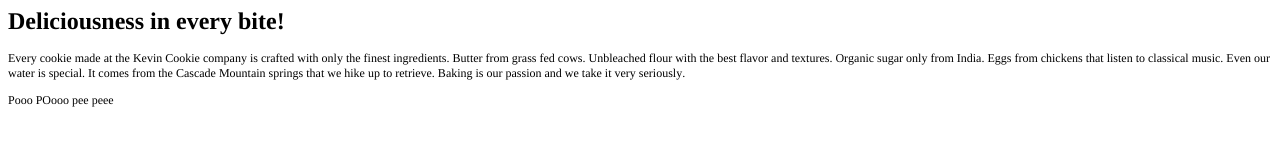
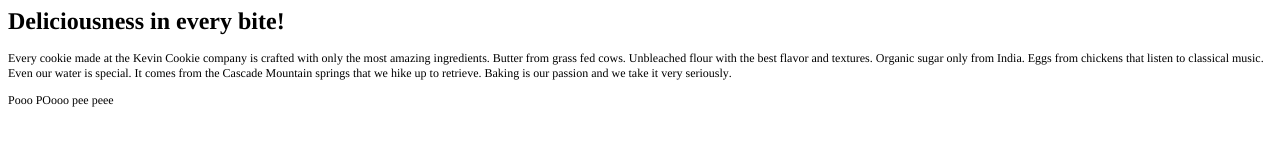
Before and after one commit to TreeSquirrles/PracticeRepo, a plain HTML site: page index.htm in a window 1280 px wide. Drawn offline with Linux system fonts and the light colour scheme.

Commit message:
update index text

```diff
--- a/index.htm
+++ b/index.htm
@@ -13,7 +13,7 @@
 </head>
 <body>
 <h1 style="margin: 0.0px 0.0px 16.1px 0.0px; font: 24.0px Times; -webkit-text-stroke: #000000"><span class="s1"><b>Deliciousness in every bite!</b></span></h1>
-<p class="p2"><span class="s1">Every cookie made at the Kevin Cookie company is crafted with only the finest ingredients. Butter from grass fed cows. Unbleached flour with the best flavor and textures. Organic sugar only from India. Eggs from chickens that listen to classical music. Even our water is special. It comes from the Cascade Mountain springs that we hike up to retrieve. Baking is our passion and we take it very seriously.</span></p>
+<p class="p2"><span class="s1">Every cookie made at the Kevin Cookie company is crafted with only the most amazing ingredients. Butter from grass fed cows. Unbleached flour with the best flavor and textures. Organic sugar only from India. Eggs from chickens that listen to classical music. Even our water is special. It comes from the Cascade Mountain springs that we hike up to retrieve. Baking is our passion and we take it very seriously.</span></p>
 <p class="p2"><span class="s1">Pooo POooo pee peee</span></p>
 </body>
 </html>
```
